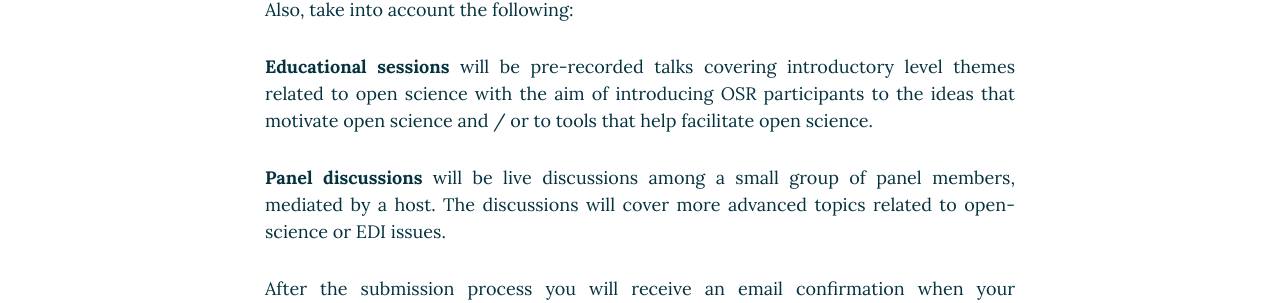
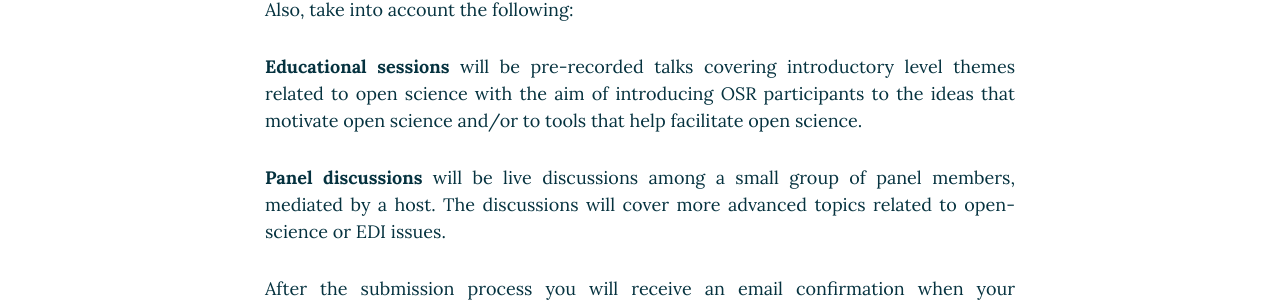
Before and after one commit to ohbm/osr2021, a Jekyll site: the page built from submit.md, in a window 1280 px wide and 900 px high, scrolled down 1309 px. Shown: the part 205-508 px from the top of the window. Built offline with Jekyll 4.4.1, drawn with Linux system fonts in a browser that asks for light colours; nearby versions of some CDN libraries.

Commit message:
Update submit.md

```diff
--- a/submit.md
+++ b/submit.md
@@ -55,14 +55,12 @@ If you do not have a GitHub username, we invite you to follow the instructions a
   We would like to know if you are interested in giving an educational session or taking part in a panel discussion.
 </p>
 {::options parse_block_html="false" /}
-{::options parse_block_html="true" /}
 <p align="justify">
   Also, take into account the following:
 </p>
-{::options parse_block_html="false" /}
 {::options parse_block_html="true" /}
 <p align="justify">
-  **Educational sessions** will be pre-recorded talks covering introductory level themes related to open science with the aim of introducing OSR participants to the ideas that motivate open science and / or to tools that help facilitate open science.
+  **Educational sessions** will be pre-recorded talks covering introductory level themes related to open science with the aim of introducing OSR participants to the ideas that motivate open science and/or to tools that help facilitate open science.
 </p>
 {::options parse_block_html="false" /}
 {::options parse_block_html="true" /}
```
